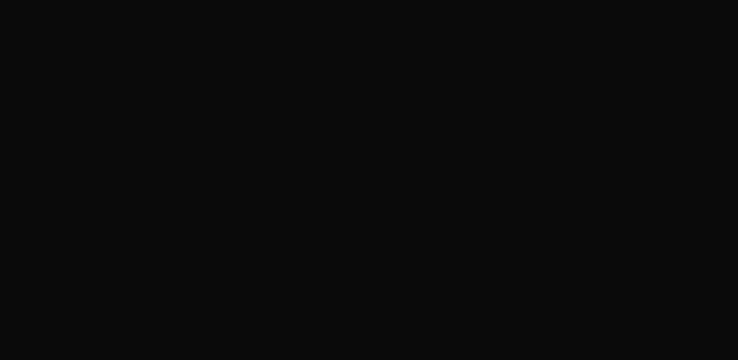
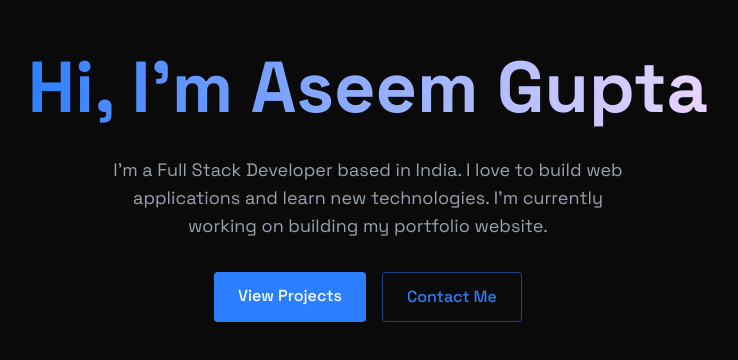
Before and after one commit to iamgeekyaseem/Geeky-Aseem, a React (Vite) app: page / in a window 1280 px wide. Shown: the part 1018-1378 px from the top of the page, without its empty margins (272-1010 px from the left). Before the commit the page ends 800 px from the top, so only its background shows below. Built offline with nearby package versions, Linux system fonts and the light colour scheme.

Commit message:
added home page

```diff
--- a/src/App.jsx
+++ b/src/App.jsx
@@ -4,6 +4,7 @@ import { LoadingScreen } from "./components/LoadingScreen";
 import "./index.css";
 import { Navbar } from "./components/Navbar";
 import { MobileMenu } from "./components/MobileMenu";
+import { Home } from "./components/sections/Home";
 
 function App() {
   const [isLoaded, setIsLoaded] = useState(false);
@@ -20,6 +21,7 @@ function App() {
 
       <Navbar menuOpen={menuOpen} setMenuOpen = {setMenuOpen} />
       <MobileMenu menuOpen={menuOpen} setMenuOpen = {setMenuOpen} />
+      <Home />
     </>
   );
 }
--- a/src/components/MobileMenu.jsx
+++ b/src/components/MobileMenu.jsx
@@ -12,7 +12,7 @@ export const MobileMenu = ({ menuOpen, setMenuOpen }) => {
       <button
         onClick={() => setMenuOpen(false)}
         className="absolute top-6 right-6 text-white text-3xl focus:outline-none cursor-pointer"
-        aria-lable="Close Menu"
+        aria-label="Close Menu"
       >
         &times;
       </button>
--- a/src/components/sections/Home.jsx
+++ b/src/components/sections/Home.jsx
@@ -0,0 +1,34 @@
+export const Home = () => {
+  return (
+    <section
+      id="home"
+      className="min-h-screen flex items-center justify-center relative"
+    >
+      <div className="text-center z-10 px-4">
+        <h1 className="text-5xl md:text-7xl font-bold mb-6 bg-gradient-to-r from-blue-500 to-purple-200 bg-clip-text text-transparent leading-tight">
+          Hi, I'm Aseem Gupta
+        </h1>
+        <p className="text-gray-400 text-lg mb-8 max-w-lg mx-auto">
+          I'm a Full Stack Developer based in India. I love to build web
+          applications and learn new technologies. I'm currently working on
+          building my portfolio website.
+        </p>
+        <div className="flex justify-center space-x-4">
+          <a
+            href="#projects"
+            className="bg-blue-500 text-white py-3 px-6 rounded font-medium transition relative overflow-hidden hover:-translate-y-0.5 hover:shadow-[0_0_15px_rgba(59, 130, 256, 0.4)]"
+          >
+            View Projects
+          </a>
+
+          <a
+            href="#contact"
+            className="border border-blue-500/50 text-blue-500 py-3 px-6 rounded font-medium transition-all duration-200 hover:-translate-y-0.5 hover:shadow-[0_0_15px_rgba(59, 130, 256, 0.2)] hover:bg-blue-500/10"
+          >
+            Contact Me
+          </a>
+        </div>
+      </div>
+    </section>
+  );
+};
```
